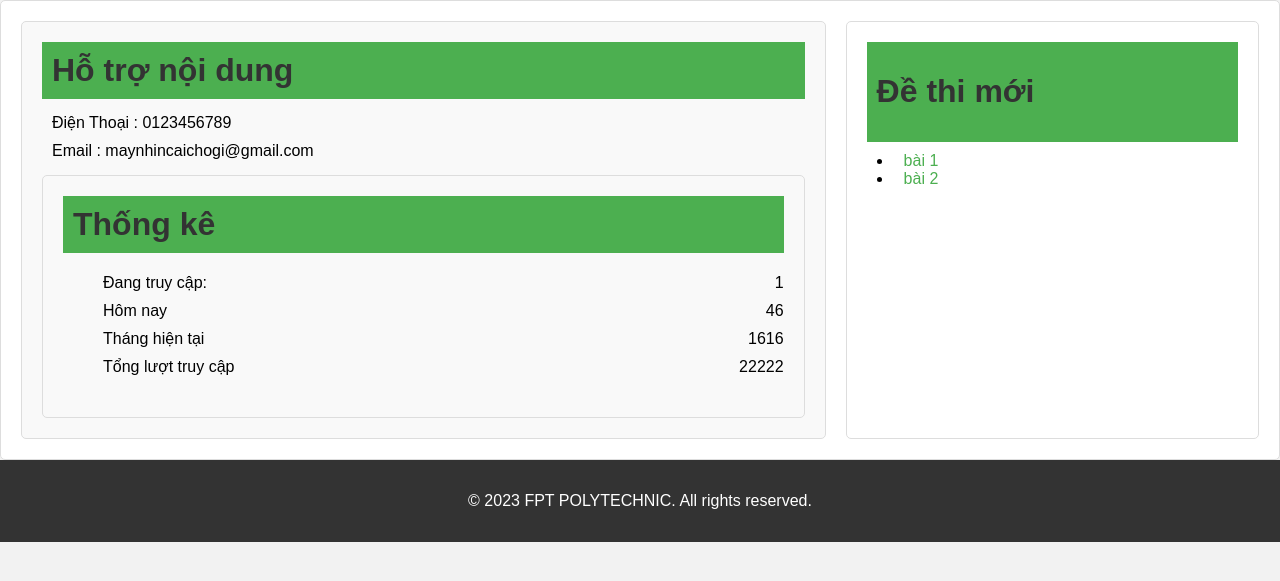
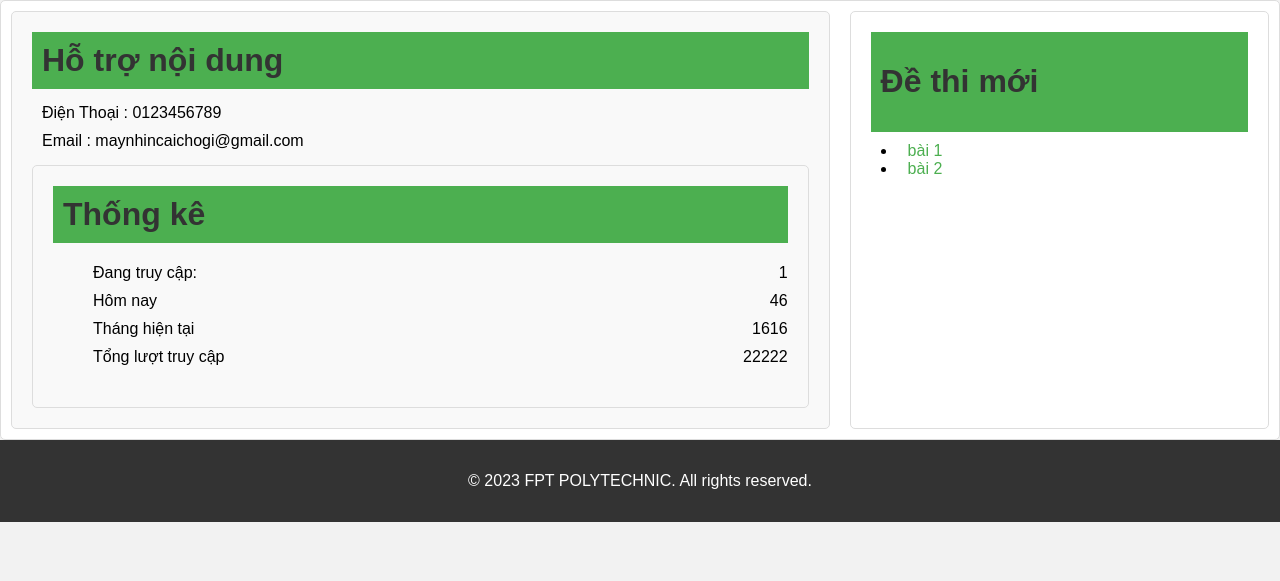
Before and after one commit to TuannAnhh24/XDWeb_TTN, a PHP site: page /XDWeb_TTN/lienhe.html in a window 1280 px wide. Shown: the part 90-671 px from the top of the page. Run offline with PHP 8.4, Linux system fonts and the light colour scheme.

Commit message:
ựa ựa

```diff
--- a/XDWeb_TTN/dangky.html
+++ b/XDWeb_TTN/dangky.html
@@ -9,7 +9,7 @@
 <body>
 
     <form action="/login" method="post" class="form">
-        <img src="../anh/395530544_152556937940674_93875724376646486_n.jpg" alt="Avatar" class="avatar">
+        <img src="anh/393732408_1770106323409662_6775195630392996908_n.jpg" alt="Avatar" class="avatar">
         <h2 class="title">Đăng Ký</h2>
         <label for="username"><b>Tên Đăng Nhập</b></label>
         <input type="text" placeholder="Nhập tên đăng nhập" name="username" class="common-class input-text" required>
--- a/css.css
+++ b/css.css
@@ -247,7 +247,7 @@ h1 {
     background-color: #fff;
     border: 1px solid #ddd;
     border-radius: 5px;
-    padding: 20px;
+    padding: 10px 10px 10px 10px;
 }
 
 
```
